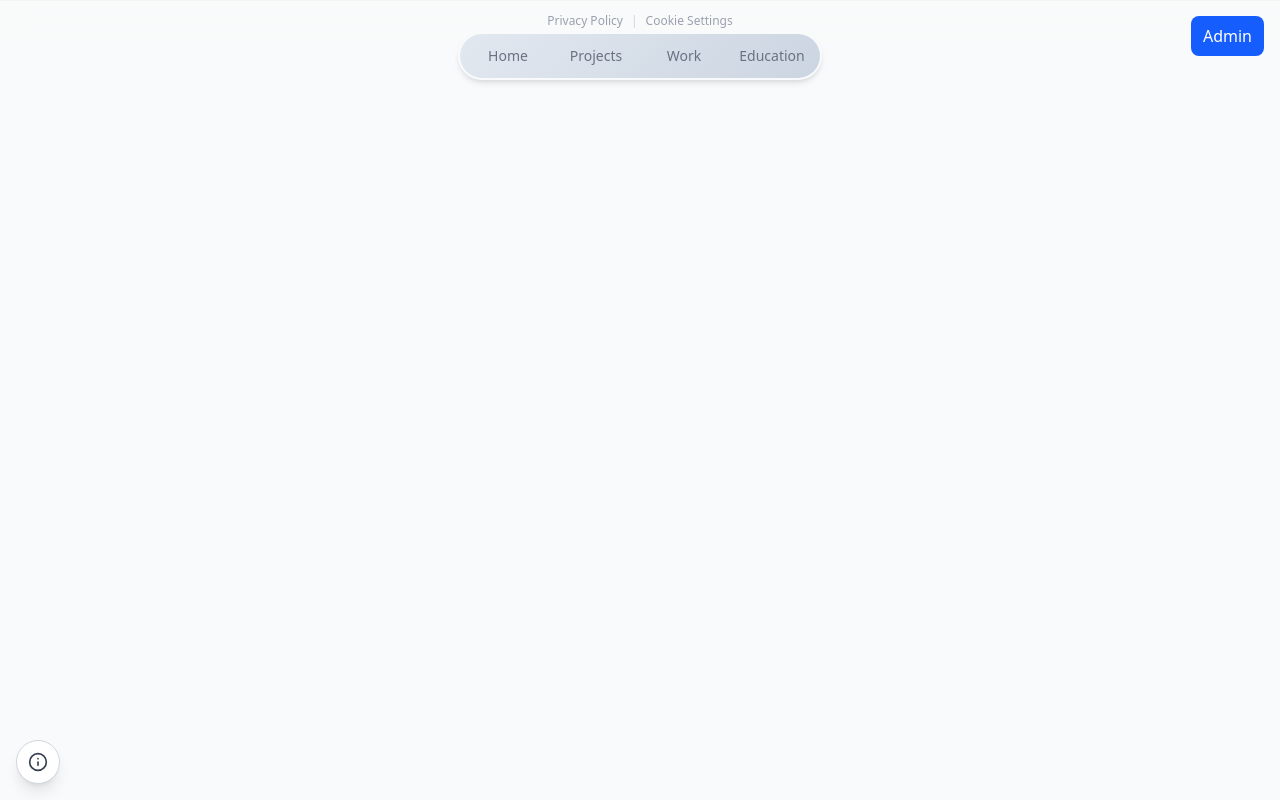
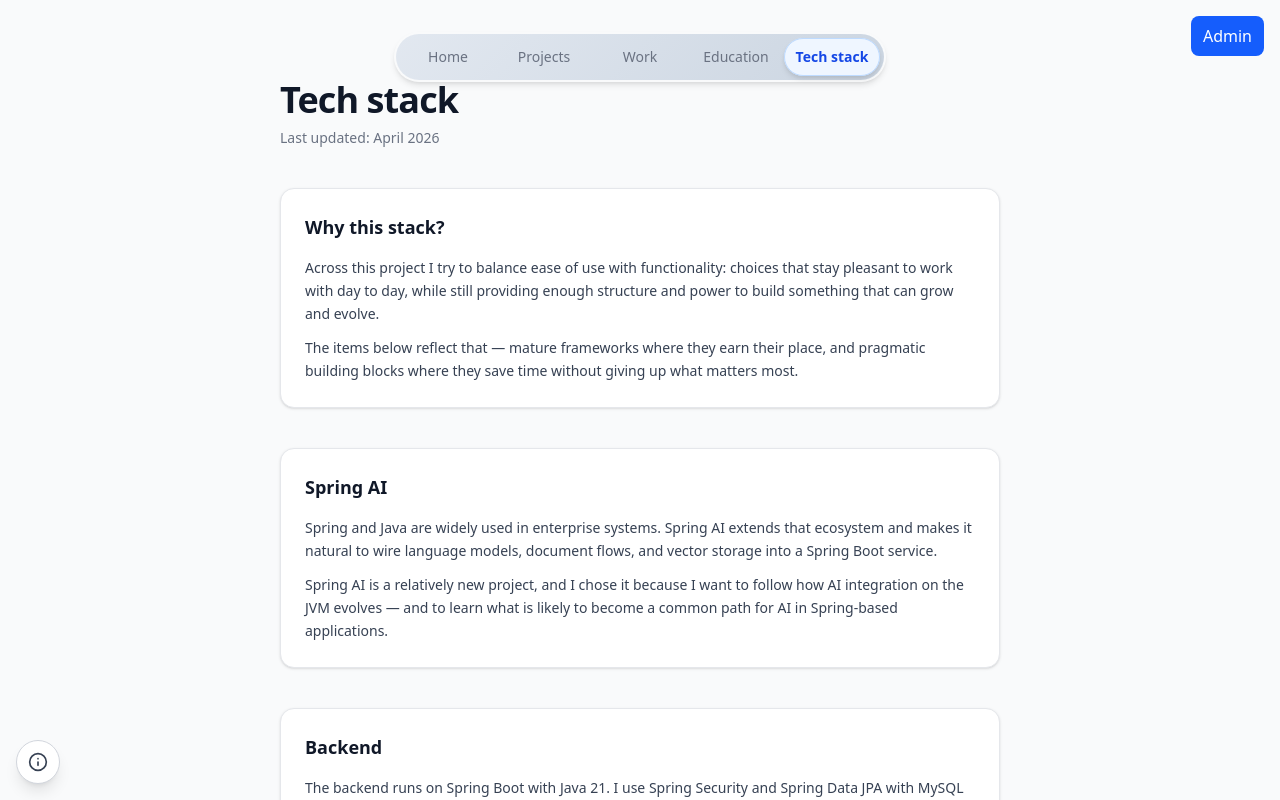
Before and after one commit to kdm-kev-NTNU/AboutMe, a Vue app in the folder frontend/homepage/: page /tech-stack in a window 1280 px wide. Shown: the top 800 px of the page. Built offline with nearby package versions, Linux system fonts and the light colour scheme.

Commit message:
feat(homepage): add Tech stack page and nav link
Add bilingual TechStackView, register route, and expose it in the navbar for the site revamp.

```diff
--- a/frontend/homepage/src/components/Navbar.vue
+++ b/frontend/homepage/src/components/Navbar.vue
@@ -12,7 +12,8 @@ const getButtonText = (key: string) => {
     home: { en: 'Home', no: 'Hjem' },
     projects: { en: 'Projects', no: 'Prosjekter' },
     work: { en: 'Work', no: 'Arbeid' },
-    education: { en: 'Education', no: 'Utdanning' }
+    education: { en: 'Education', no: 'Utdanning' },
+    techStack: { en: 'Tech stack', no: 'Teknologistakk' },
   }
   return texts[key][langStore.language]
 }
@@ -23,7 +24,8 @@ const getButtonWidth = () => {
     getButtonText('home'),
     getButtonText('projects'),
     getButtonText('work'),
-    getButtonText('education')
+    getButtonText('education'),
+    getButtonText('techStack'),
   ]
 
   // Estimate width based on character count (roughly 8px per character for this font size)
@@ -38,6 +40,7 @@ const getIndicatorPosition = () => {
   if (isActive('projects')) return { transform: `translateX(${buttonWidth}px)`, opacity: '1' }
   if (isActive('work-experience')) return { transform: `translateX(${buttonWidth * 2}px)`, opacity: '1' }
   if (isActive('education')) return { transform: `translateX(${buttonWidth * 3}px)`, opacity: '1' }
+  if (isActive('tech-stack')) return { transform: `translateX(${buttonWidth * 4}px)`, opacity: '1' }
   return { transform: 'translateX(0px)', opacity: '0' }
 }
 
@@ -90,6 +93,13 @@ const getButtonClasses = (routeName: string) => {
           :style="{ width: getButtonWidth() + 'px' }"
         >
           {{ getButtonText('education') }}
+        </RouterLink>
+        <RouterLink
+          to="/tech-stack"
+          :class="getButtonClasses('tech-stack')"
+          :style="{ width: getButtonWidth() + 'px' }"
+        >
+          {{ getButtonText('techStack') }}
         </RouterLink>
       </div>
     </div>
--- a/frontend/homepage/src/router/index.ts
+++ b/frontend/homepage/src/router/index.ts
@@ -42,6 +42,11 @@ const router = createRouter({
       component: () => import('../views/EducationView.vue'),
     },
     {
+      path: '/tech-stack',
+      name: 'tech-stack',
+      component: () => import('../views/TechStackView.vue'),
+    },
+    {
       path: '/chat-history',
       name: 'chat-history',
       component: ChatHistory,
--- /dev/null
+++ b/frontend/homepage/src/views/TechStackView.vue
@@ -0,0 +1,133 @@
+<script setup lang="ts">
+import { computed } from 'vue'
+import { useLangStore } from '../stores/lang'
+
+const langStore = useLangStore()
+const isNo = computed(() => langStore.language === 'no')
+
+const title = computed(() => (isNo.value ? 'Teknologistakk' : 'Tech stack'))
+const lastUpdated = computed(() =>
+  isNo.value ? 'Sist oppdatert: april 2026' : 'Last updated: April 2026',
+)
+
+const sections = computed(() => {
+  if (isNo.value) {
+    return [
+      {
+        heading: 'Hvorfor denne stakken?',
+        paragraphs: [
+          'Jeg prøver gjennomgående i prosjektet å finne en balanse mellom lettvinthet og funksjonalitet: løsninger som er enkle å jobbe med dag til dag, men som fortsatt gir nok struktur og kraft til å bygge noe som tåler litt vekst og endring.',
+          'Valgene under speiler det — modne rammeverk der det gir mening, og pragmatiske byggeklosser der det sparer tid uten å ofre det viktigste.',
+        ],
+      },
+      {
+        heading: 'Spring AI',
+        paragraphs: [
+          'Spring og Java brukes mye i enterprise-løsninger. Spring AI bygger videre på det økosystemet og gjør det naturlig å koble språkmodeller, dokumentflyt og vektorlagring inn i en Spring Boot-tjeneste.',
+          'Spring AI er et relativt nytt prosjekt, og jeg valgte det fordi jeg ønsket å følge med på hvordan integrasjonen mellom JVM-verdenen og AI utvikler seg — og for å lære det som sannsynligvis blir en vanlig sti for AI i Spring-baserte applikasjoner.',
+        ],
+      },
+      {
+        heading: 'Backend',
+        paragraphs: [
+          'Backend kjører på Spring Boot med Java 21. Jeg bruker Spring Security og Spring Data JPA mot MySQL for persistens, og Bucket4j for enkel rate limiting der det trengs.',
+          'Det gir en kjent «batteries included»-opplevelse: god dokumentasjon, sterk typing og verktøy som passer godt når man vil at koden skal være forutsigbar over tid.',
+        ],
+      },
+      {
+        heading: 'RAG og vektorlagring',
+        paragraphs: [
+          'For RAG-lignende funksjonalitet bruker jeg Chroma som vektorbase, sammen med Spring AIs Chroma-integrasjon. Dokumenter kan leses inn via Tika-basert dokumentlesing i Spring AI.',
+          'Chroma kjører i Docker sammen med resten av stakken, som gjør det enkelt å få opp et konsistent miljø lokalt og i deploy.',
+        ],
+      },
+      {
+        heading: 'Frontend',
+        paragraphs: [
+          'Frontend er bygget med Vue 3, Vite og TypeScript. Tilstand og ruter håndteres med Pinia og Vue Router, og UI er satt sammen med Tailwind CSS og komponenter i samme ånd som shadcn (Reka UI).',
+          'Målet er god utvikleropplevelse og raske iterasjoner, samtidig som resultatet holder seg ryddig og tilgjengelig.',
+        ],
+      },
+      {
+        heading: 'Kjøring og drift',
+        paragraphs: [
+          'Applikasjonen orkestreres med Docker Compose: MySQL, Chroma, Spring-backend og en nginx-basert frontend-container. Det gir et helhetlig bilde av hvordan tjenestene snakker sammen uten å måtte sette opp alt manuelt hver gang.',
+        ],
+      },
+    ]
+  }
+  return [
+    {
+      heading: 'Why this stack?',
+      paragraphs: [
+        'Across this project I try to balance ease of use with functionality: choices that stay pleasant to work with day to day, while still providing enough structure and power to build something that can grow and evolve.',
+        'The items below reflect that — mature frameworks where they earn their place, and pragmatic building blocks where they save time without giving up what matters most.',
+      ],
+    },
+    {
+      heading: 'Spring AI',
+      paragraphs: [
+        'Spring and Java are widely used in enterprise systems. Spring AI extends that ecosystem and makes it natural to wire language models, document flows, and vector storage into a Spring Boot service.',
+        'Spring AI is a relatively new project, and I chose it because I want to follow how AI integration on the JVM evolves — and to learn what is likely to become a common path for AI in Spring-based applications.',
+      ],
+    },
+    {
+      heading: 'Backend',
+      paragraphs: [
+        'The backend runs on Spring Boot with Java 21. I use Spring Security and Spring Data JPA with MySQL for persistence, and Bucket4j for straightforward rate limiting where needed.',
+        'That combination provides a familiar batteries-included experience: solid documentation, strong typing, and tooling that fits well when you want the codebase to stay predictable over time.',
+      ],
+    },
+    {
+      heading: 'RAG and vector storage',
+      paragraphs: [
+        'For RAG-style features I use Chroma as the vector database, together with Spring AI’s Chroma integration. Documents can be ingested using Spring AI’s Tika-based document reader.',
+        'Chroma runs in Docker alongside the rest of the stack, which makes it easy to spin up a consistent environment locally and in deployment.',
+      ],
+    },
+    {
+      heading: 'Frontend',
+      paragraphs: [
+        'The frontend is built with Vue 3, Vite, and TypeScript. State and routing are handled with Pinia and Vue Router, and the UI is composed with Tailwind CSS and components in the same spirit as shadcn (Reka UI).',
+        'The goal is a strong developer experience and fast iteration, while keeping the end result clean and accessible.',
+      ],
+    },
+    {
+      heading: 'Runtime and operations',
+      paragraphs: [
+        'The application is orchestrated with Docker Compose: MySQL, Chroma, the Spring backend, and an nginx-served frontend container. That gives a coherent picture of how services talk to each other without manual setup every time.',
+      ],
+    },
+  ]
+})
+</script>
+
+<template>
+  <main class="min-h-screen bg-gray-50 pt-20 pb-16">
+    <div class="mx-auto max-w-3xl px-4 sm:px-6">
+      <h1 class="text-3xl font-bold tracking-tight text-gray-900 sm:text-4xl">
+        {{ title }}
+      </h1>
+      <p class="mt-2 text-sm text-gray-500">
+        {{ lastUpdated }}
+      </p>
+
+      <div class="mt-10 space-y-10">
+        <section
+          v-for="(section, idx) in sections"
+          :key="idx"
+          class="rounded-xl border border-gray-200 bg-white p-6 shadow-sm"
+        >
+          <h2 class="text-lg font-semibold text-gray-900">
+            {{ section.heading }}
+          </h2>
+          <div class="mt-4 space-y-3 text-sm leading-relaxed text-gray-700">
+            <p v-for="(p, pIdx) in section.paragraphs" :key="pIdx">
+              {{ p }}
+            </p>
+          </div>
+        </section>
+      </div>
+    </div>
+  </main>
+</template>
```
